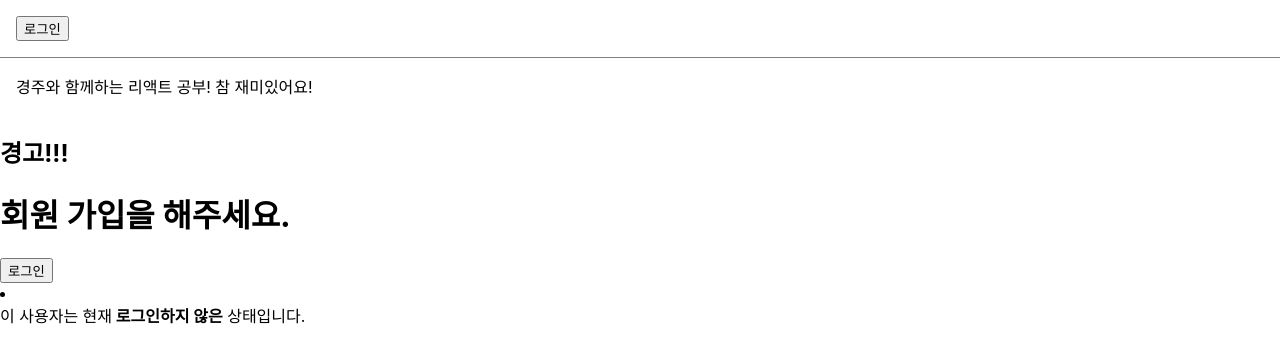
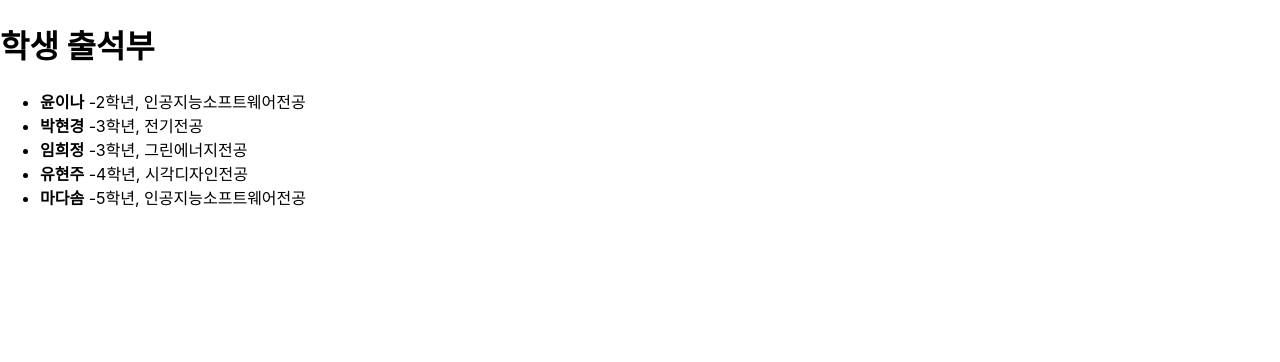
Before and after one commit to B612-jujin/ReactProjects2024, a React (Create React App) app: page / in a window 1280 px wide. Shown: the top 362 px of the page. Built offline with nearby package versions, Linux system fonts and the light colour scheme.

Commit message:
React chp10 숫자 리스트, 학생 출석부1(리스트와 키)

```diff
--- /dev/null
+++ b/src/chp10/AppNumberList.jsx
@@ -0,0 +1,26 @@
+import React from "react";
+
+function NumberList(props){
+    const numbers = props.numbers;
+    const listItems = numbers.map((number)=>
+        <li>{number}</li>);
+
+    return(
+        <ul>{listItems}</ul>
+    );
+
+}
+
+
+function AppNumberList(){
+
+    const numbers =[1,2,3,4,5,6,7];
+    return(
+        <div>
+            <h1>숫자 리스트</h1>
+            <NumberList numbers={numbers}/>
+        </div>
+    );
+}
+
+export default AppNumberList;
--- /dev/null
+++ b/src/chp10/AppStudentAttendance.jsx
@@ -0,0 +1,20 @@
+import React from "react";
+import StudentAttendance from "./StudentAttendance";
+
+const students=[
+    {id:1,name:"윤이나", grade:2, major:"인공지능소프트웨어"},
+    {id:2,name:"박현경", grade:3, major:"전기"},
+    {id:3,name:"임희정", grade:3, major:"그린에너지"},
+    {id:4,name:"유현주", grade:4, major:"시각디자인"},
+    {id:5,name:"마다솜", grade:5, major:"인공지능소프트웨어"}
+]
+
+function AppStudentAttendance(){
+    return(
+        <div>
+            <StudentAttendance/>
+
+        </div>
+    );
+}
+export default AppStudentAttendance;
--- /dev/null
+++ b/src/chp10/StudentAttendance.jsx
@@ -0,0 +1,35 @@
+import React from "react";
+import Book from "../chp03/Book";
+
+const students=[
+    {id:1,name:"윤이나", grade:2, major:"인공지능소프트웨어"},
+    {id:2,name:"박현경", grade:3, major:"전기"},
+    {id:3,name:"임희정", grade:3, major:"그린에너지"},
+    {id:4,name:"유현주", grade:4, major:"시각디자인"},
+    {id:5,name:"마다솜", grade:5, major:"인공지능소프트웨어"}
+]
+
+function StudentAttendance() {
+    return(
+        <div>
+            <h1>학생 출석부</h1>
+            <ul>
+                {
+                    students.map((student)=>(
+                        <li key={student.id}>
+                            <b>{student.name}</b> -{student.grade}학년, {student.major}전공
+
+                        </li>
+                    ))
+
+                }
+            </ul>
+        </div>
+    );
+
+}
+
+
+
+
+export default StudentAttendance;
--- a/src/index.js
+++ b/src/index.js
@@ -15,13 +15,15 @@
 import MailBox from "./chp09/MailBox";
 import LoginControl2 from "./chp09/LoginControl2";
 import LandingPage from "./chp09/LandingPage";
+import AppNumberList from "./chp10/AppNumberList";
+import StudentAttendance from "./chp10/StudentAttendance";
+import AppStudentAttendance from "./chp10/AppStudentAttendance";
 
 // setInterval(()=>1000);
 const root = ReactDOM.createRoot(document.getElementById('root'));
 root.render(
     <React.StrictMode>
-        <LandingPage/>
-        <LoginControl2/>
+        <AppStudentAttendance/>
     </React.StrictMode>
 );
 
```
